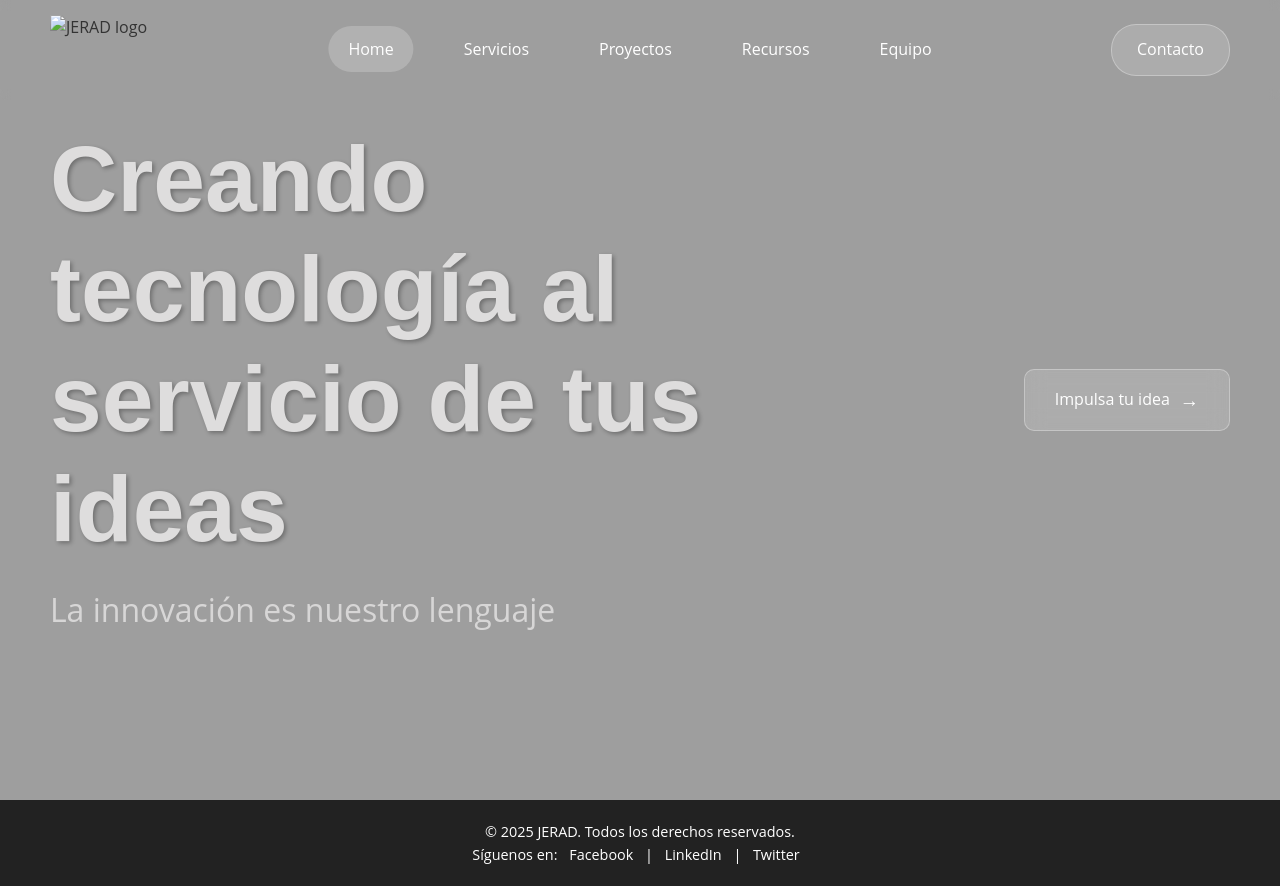
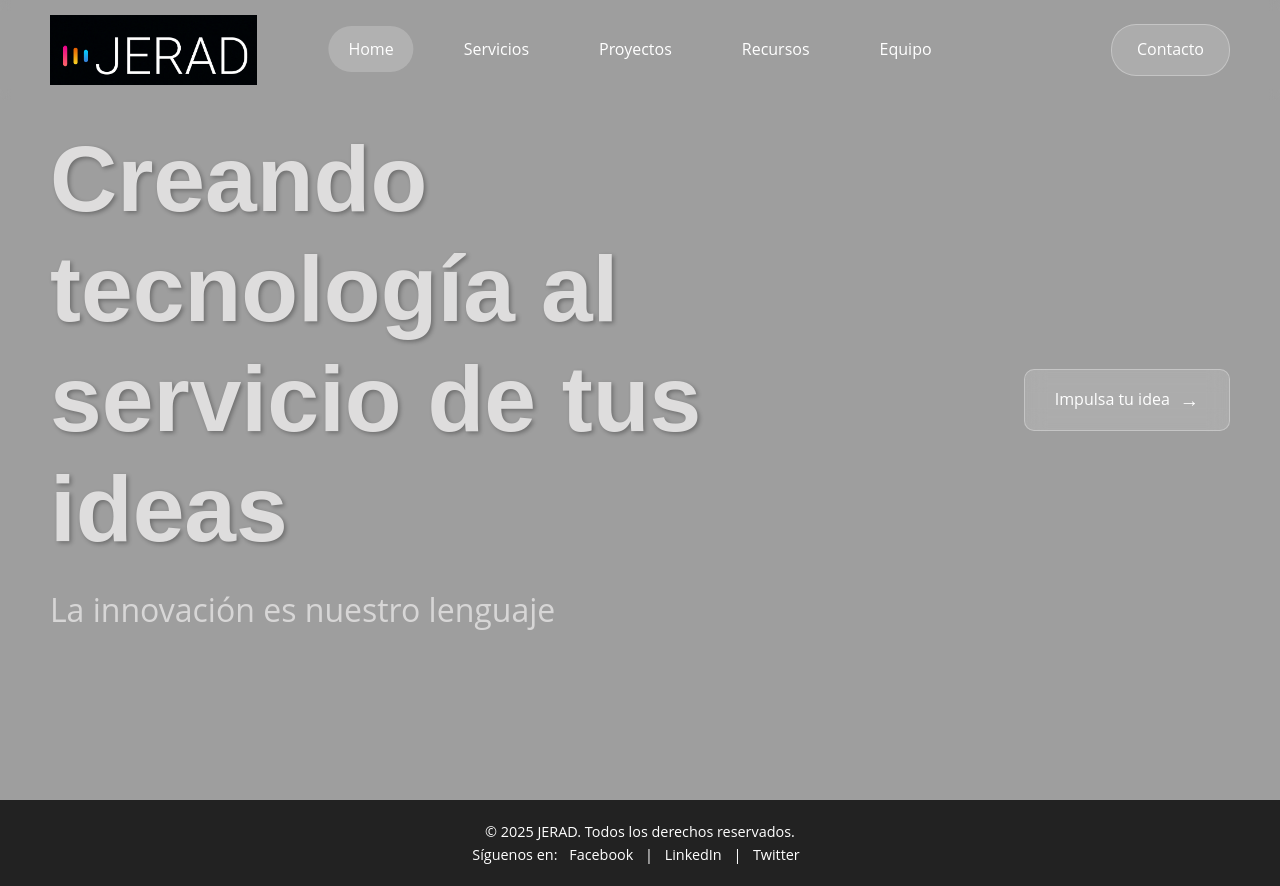
Before and after one commit to rudy-gomez/jerad_website, a plain HTML site: page frontend/index.html in a window 1280 px wide. Drawn offline with Linux system fonts and the light colour scheme; the site is published under a folder, as on GitHub Pages, so addresses that start at the root find nothing.

Commit message:
Fix logo image path for GitHub Pages

```diff
--- a/frontend/components/header.html
+++ b/frontend/components/header.html
@@ -1,6 +1,6 @@
 <header>
     <div class="logo">
-        <img src="/frontend/assets/jerad_logo.png" alt="JERAD logo">
+        <img src="assets/jerad_logo.png" alt="JERAD logo">
     </div>
     <nav>
         <ul>
```
